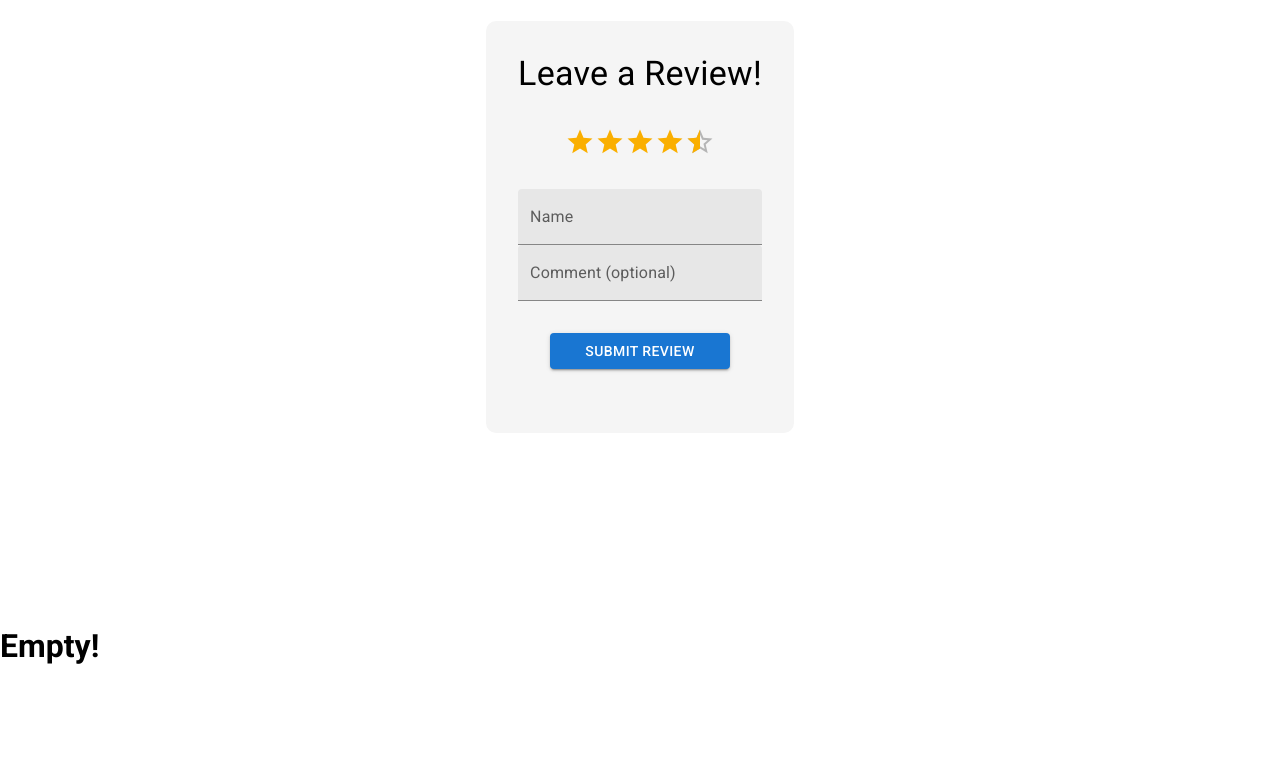
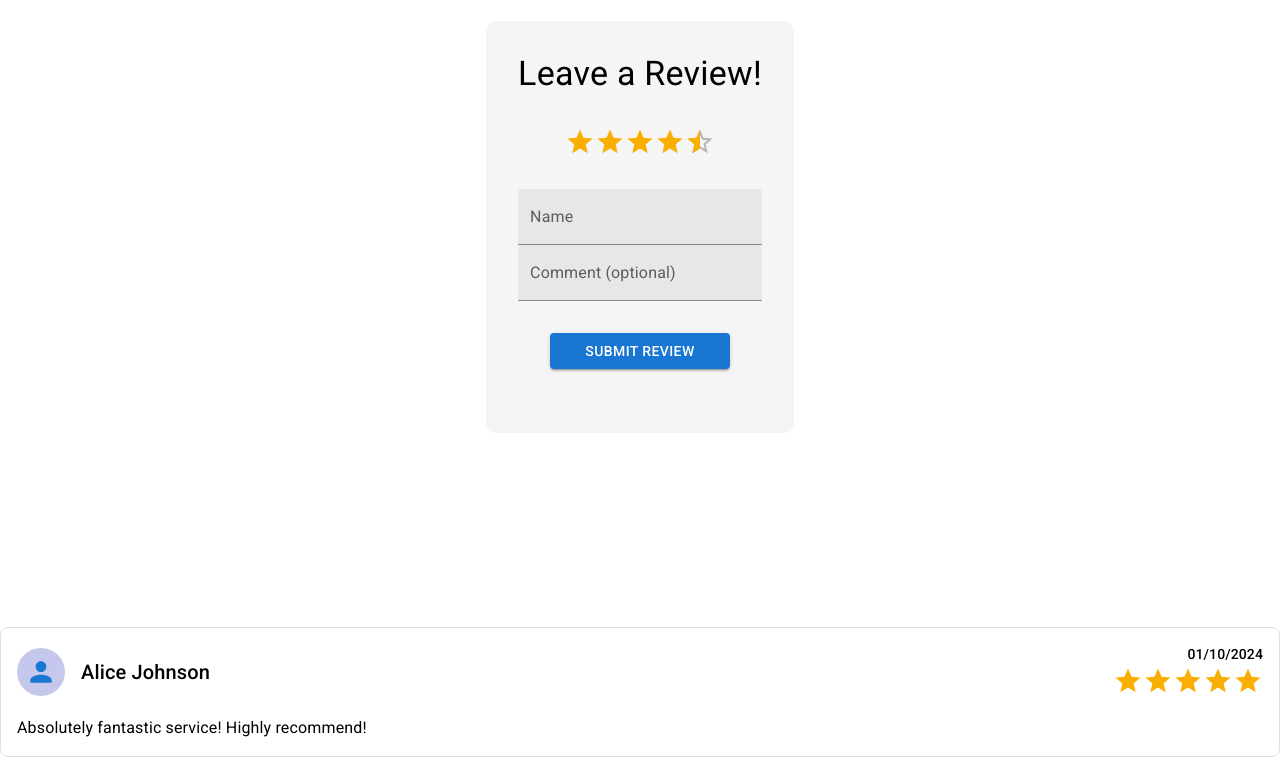
Before and after one commit to RomaZinkevich/5star-review-system, a React (Vite) app: page / in a window 1280 px wide. Shown: the part 173-944 px from the top of the page. Before the commit the page ends 838 px from the top, so only its background shows below. Built offline with nearby package versions, Linux system fonts and the light colour scheme.

Commit message:
added component with all reviews

```diff
--- /dev/null
+++ b/src/components/ReviewComponent.jsx
@@ -0,0 +1,36 @@
+import PersonIcon from '@mui/icons-material/Person';
+import Rating from '@mui/material/Rating';
+import Typography from '@mui/material/Typography';
+import Box from '@mui/material/Box';
+
+const ReviewComponent = ({review}) => {
+    console.log(review)
+    return(
+        <Box sx={{ border: '1px solid #E0E0E0', borderRadius: 2, padding: 2, marginBottom: 2 }}>
+            <Box display="flex" justifyContent="space-between" alignItems="center" className="reviewHeader">
+                <Box display="flex" alignItems="center" className="userInfo">
+                    <PersonIcon
+                        color="primary"
+                        sx={{
+                            backgroundColor: '#C6C7EC',
+                            borderRadius: '50%',
+                            fontSize: '48px',
+                            marginRight: 2,
+                            padding: '8px' // Optional padding for better visibility
+                        }}
+                    />
+                    <Typography variant="h6">{review.userName}</Typography>
+                </Box>
+                <Box className="reviewInfo" textAlign="right">
+                    <Typography variant="subtitle2">{review.date}</Typography>
+                    <Rating name="half-rating" size="large" value={review.rating} precision={0.5} readOnly />
+                </Box>
+            </Box>
+            <Box className="reviewText" marginTop={2}>
+                <Typography variant="body1">{review.comment}</Typography>
+            </Box>
+        </Box>
+    )
+}
+
+export default ReviewComponent;
--- a/src/components/ReviewsList.jsx
+++ b/src/components/ReviewsList.jsx
@@ -1,9 +1,12 @@
+import ReviewComponent from "./ReviewComponent.jsx";
 import Box from "@mui/material/Box";
 
 const ReviewsList = ({reviews}) => {
     console.log(reviews);
     return (
-        <h1>Empty!</h1>
+        <Box className="reviews-list">
+            {reviews.map((review) => <ReviewComponent review={review} key={review.id}/>)}
+        </Box>
     )
 }
 
```
